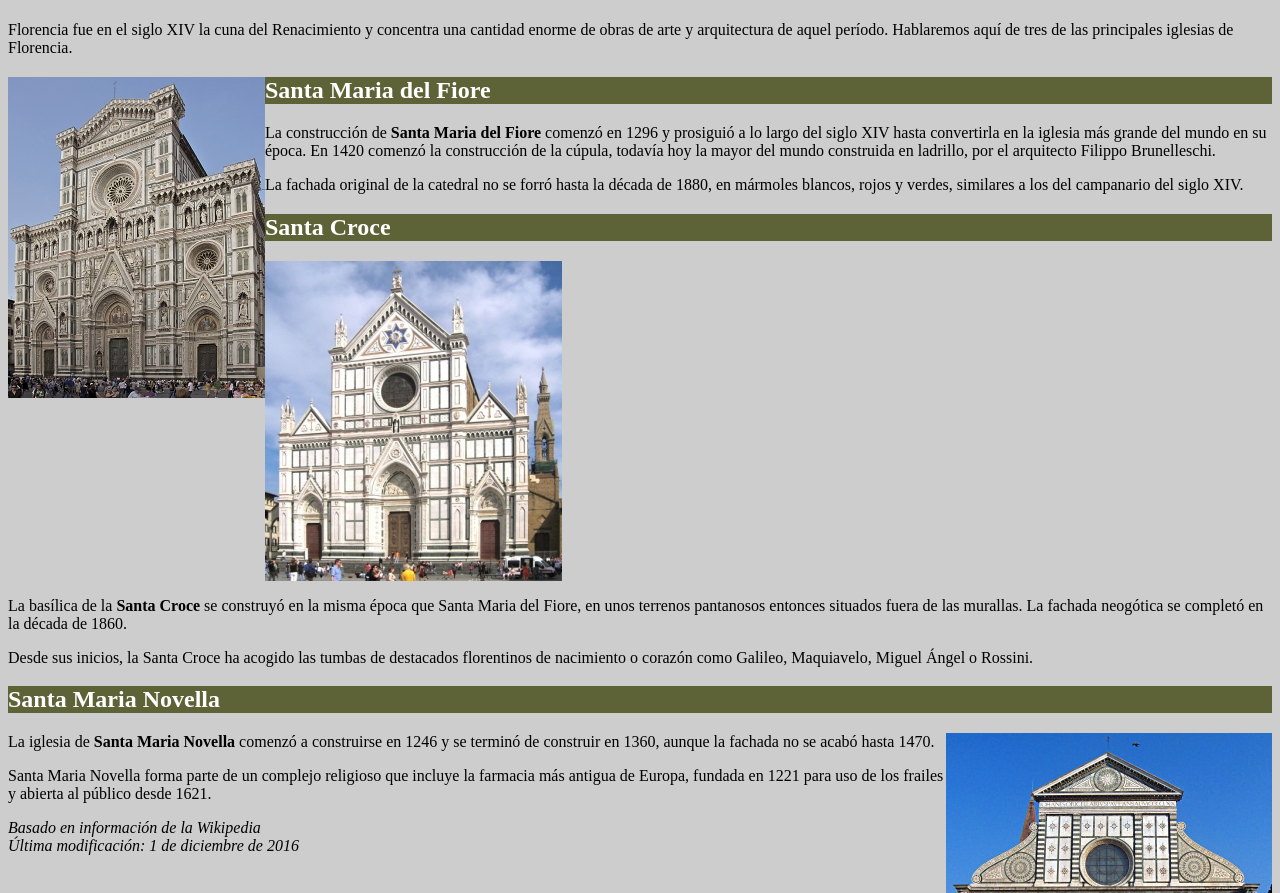
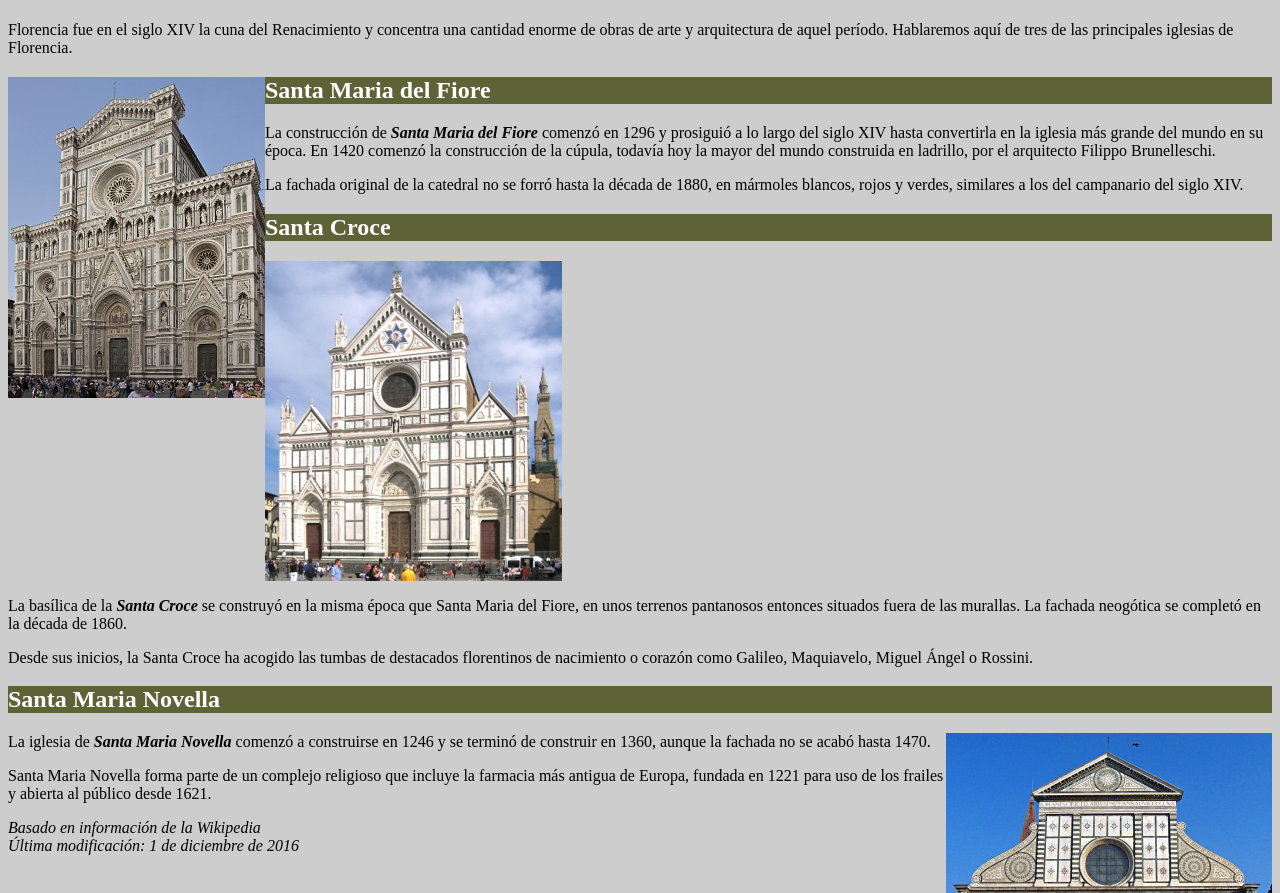
Before and after one commit to RichardguzM/practica6.1, a plain HTML site: page index.html in a window 1280 px wide. Shown: the part 59-952 px from the top of the page. Drawn offline with Linux system fonts and the light colour scheme.

Commit message:
florencia

```diff
--- a/index.html
+++ b/index.html
@@ -13,7 +13,7 @@
 
     <h2><img class="santamaria" src="img/santa-maria-del-fiore.jpg" alt="Santa Maria del Fiore" title="Santa Maria del Fiore">Santa Maria del Fiore</h2>
 
-    <p>La construcción de <strong>Santa Maria del Fiore</strong> comenzó en 1296 y prosiguió a lo largo del siglo XIV hasta convertirla en la iglesia más grande del mundo en su época. En 1420 comenzó la construcción de la cúpula, todavía hoy la mayor del mundo construida en ladrillo, por el arquitecto Filippo Brunelleschi.</p>
+    <p>La construcción de <span>Santa Maria del Fiore</span> comenzó en 1296 y prosiguió a lo largo del siglo XIV hasta convertirla en la iglesia más grande del mundo en su época. En 1420 comenzó la construcción de la cúpula, todavía hoy la mayor del mundo construida en ladrillo, por el arquitecto Filippo Brunelleschi.</p>
 
     <p>La fachada original de la catedral no se forró hasta la década de 1880, en mármoles blancos, rojos y verdes, similares a los del campanario del siglo XIV.</p>
 
@@ -21,17 +21,18 @@
 
     <p class="centrado"><img class="santacroce" src="img/santa-croce.jpg" alt="Santa Croce" title="Santa Croce"></p>
 
-    <p>La basílica de la <strong>Santa Croce</strong> se construyó en la misma época que Santa Maria del Fiore, en unos terrenos pantanosos entonces situados fuera de las murallas. La fachada neogótica se completó en la década de 1860.</p>
+    <p>La basílica de la <span>Santa Croce</span> se construyó en la misma época que Santa Maria del Fiore, en unos terrenos pantanosos entonces situados fuera de las murallas. La fachada neogótica se completó en la década de 1860.</p>
 
     <p>Desde sus inicios, la Santa Croce ha acogido las tumbas de destacados florentinos de nacimiento o corazón como Galileo, Maquiavelo, Miguel Ángel o Rossini.</p>
 
     <h2>Santa Maria Novella</h2>
 
-    <p><img class="santanovella" src="img/santa-maria-novella.jpg" alt="Santa Maria Novella" title="Santa Maria Novella">La iglesia de <strong>Santa Maria Novella</strong> comenzó a construirse en 1246 y se terminó de construir en 1360, aunque la fachada no se acabó hasta 1470.</p>
+    <p><img class="santanovella" src="img/santa-maria-novella.jpg" alt="Santa Maria Novella" title="Santa Maria Novella">La iglesia de <span>Santa Maria Novella</span> comenzó a construirse en 1246 y se terminó de construir en 1360, aunque la fachada no se acabó hasta 1470.</p>
 
     <p>Santa Maria Novella forma parte de un complejo religioso que incluye la farmacia más antigua de Europa, fundada en 1221 para uso de los frailes y abierta al público desde 1621.</p>
 
-    <address>Basado en información de la Wikipedia<br>
+    <address>Basado en información de la Wikipedia
+        <br>
       Última modificación: 1 de diciembre de 2016</address>
 
 
--- a/style.css
+++ b/style.css
@@ -30,3 +30,8 @@ img.santanovella {
 p.centrado {
     text-align: center;
 }
+
+span {
+    font-weight: bold;
+    font-style: italic;
+}
```
